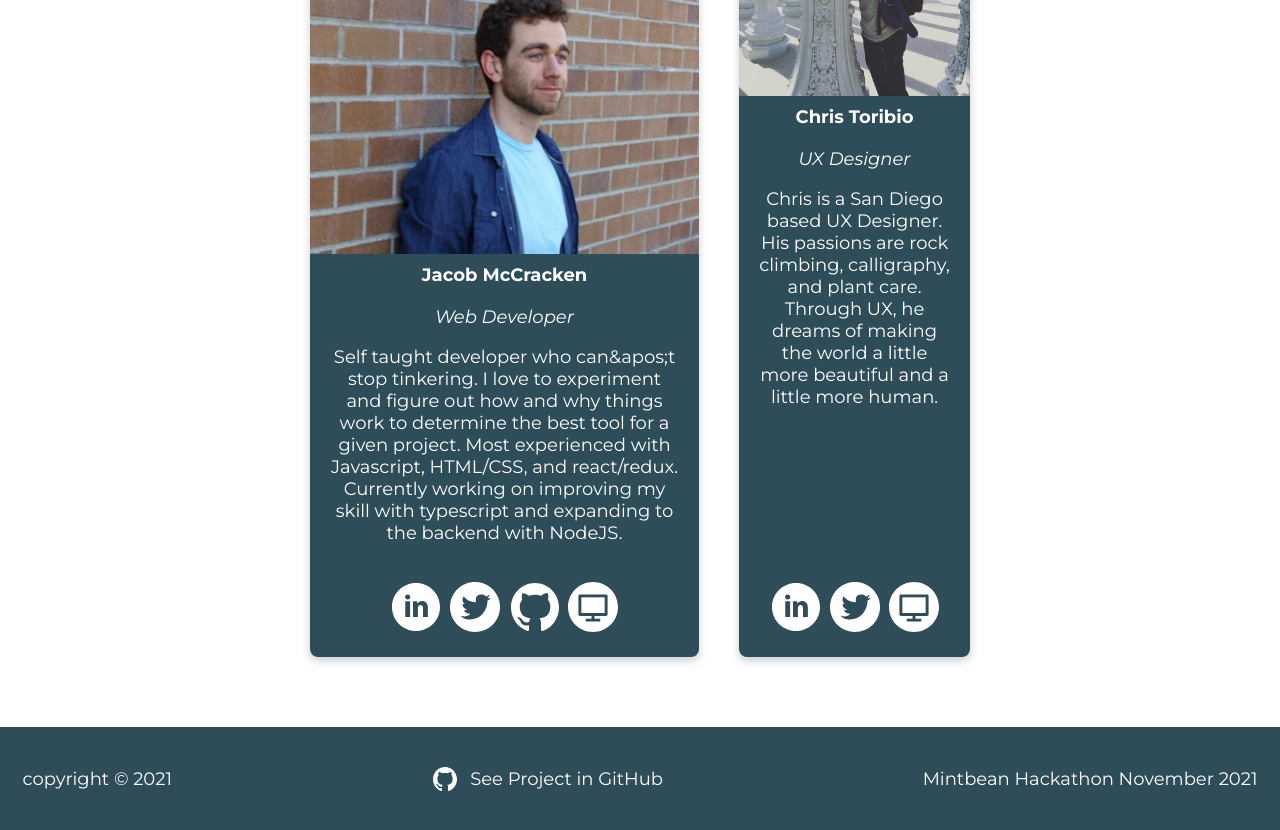
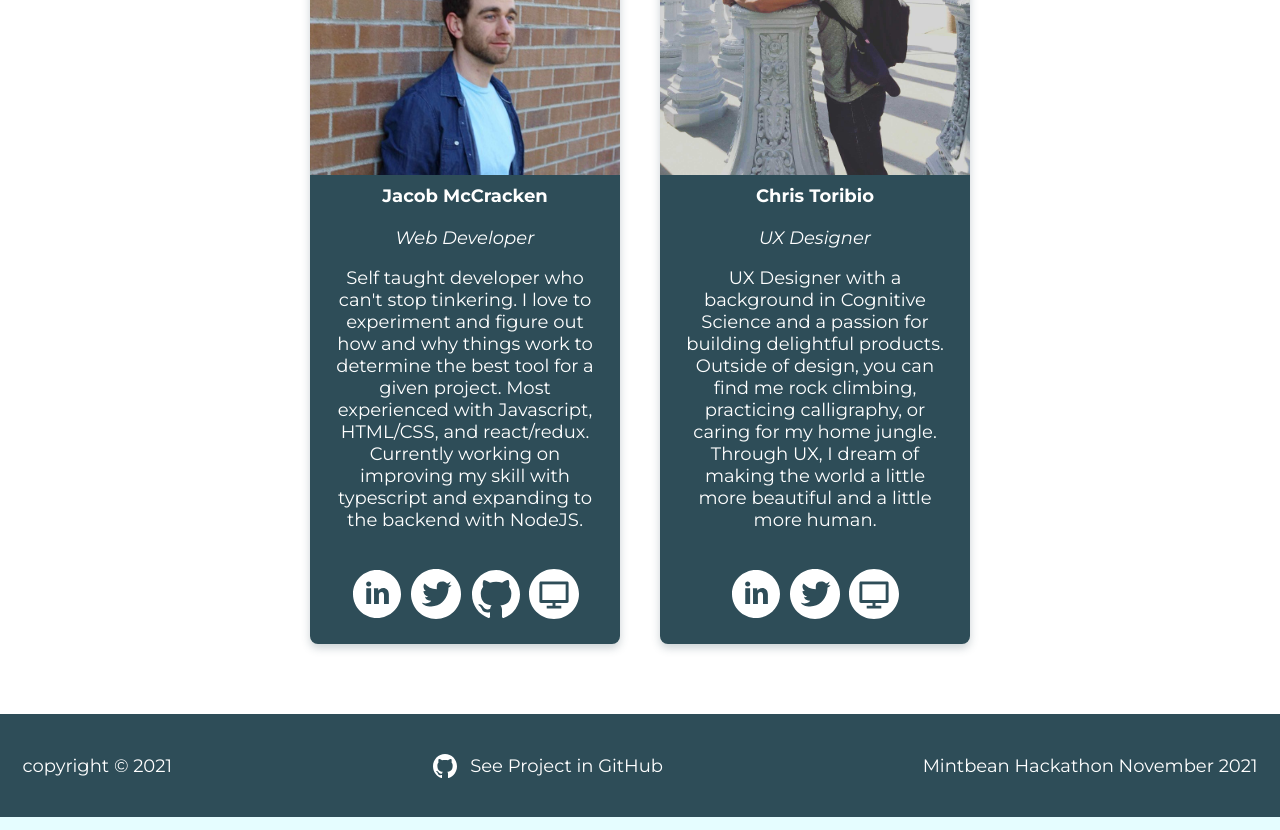
Before and after one commit to Spiritusanti/MintbeanNovemberHackathonProject, a Next.js app in the folder storybook/: page / in a window 1280 px wide. Shown: the part 1580-2410 px from the top of the page. Built offline with nearby package versions, Linux system fonts and the light colour scheme.

Commit message:
bio card fixes that don't affect story selectors

```diff
--- a/storybook/components/BioCard.module.css
+++ b/storybook/components/BioCard.module.css
@@ -1,7 +1,4 @@
 /* Bio Card Styling */
-.flexSettings {
-  flex: 0 1 50%;
-}
 
 .cardContainer {
   color: var(--light);
@@ -12,7 +9,8 @@
   margin: 1.11rem;
 }
 
-.bioCard {
+.bioCard,
+.cardBody {
   max-width: 40rem;
 }
 
--- a/storybook/pages/index.tsx
+++ b/storybook/pages/index.tsx
@@ -21,14 +21,14 @@ const bioPlaceholder = [
 	{
 		name: "Jacob McCracken",
 		title: "Web Developer",
-		blurb: "Self taught developer who can&apos;t stop tinkering. I love to experiment and figure out how and why things work to determine the best tool for a given project. Most experienced with Javascript, HTML/CSS, and react/redux. Currently working on improving my skill with typescript and expanding to the backend with NodeJS.",
+		blurb: "Self taught developer who can't stop tinkering. I love to experiment and figure out how and why things work to determine the best tool for a given project. Most experienced with Javascript, HTML/CSS, and react/redux. Currently working on improving my skill with typescript and expanding to the backend with NodeJS.",
 		image: Jacob,
 		social: [{ url: "https://www.linkedin.com/in/jacob-mccracken/", logo: linkedInLogo }, { url: "https://twitter.com/balorformorian", logo: twitterLogo }, { url: "https://github.com/Spiritusanti", logo: githubLogo }, { url: "https://spiritusanti.github.io/JacobMcCracken/", logo: portfolioIcon }],
 	},
 	{
 		name: "Chris Toribio",
 		title: "UX Designer",
-		blurb: "Chris is a San Diego based UX Designer. His passions are rock climbing, calligraphy, and plant care. Through UX, he dreams of making the world a little more beautiful and a little more human.",
+		blurb: "UX Designer with a background in Cognitive Science and a passion for building delightful products. Outside of design, you can find me rock climbing, practicing calligraphy, or caring for my home jungle. Through UX, I dream of making the world a little more beautiful and a little more human.",
 		image: Chris,
 		social: [{ url: "https://www.linkedin.com/in/cromtoribio", logo: linkedInLogo }, { url: "https://www.twitter.com/christorib_io", logo: twitterLogo }, { url: "https://www.christoribio.com/", logo: portfolioIcon }],
 	},
@@ -101,7 +101,7 @@ const Home: NextPage = () => {
 			>
 				<div className="flex-col-center content">
 					<h1>Meet the Team</h1>
-					<div className={`${styles.cardContainer} flex-row-center bio-mobile-display`}>
+					<div className={`${styles.cardContainer} ${styles.flexSettings} flex-row-center bio-mobile-display`}>
 						{bioPlaceholder.map((bio) => (
 							<Bio
 								key={v4()}
```
